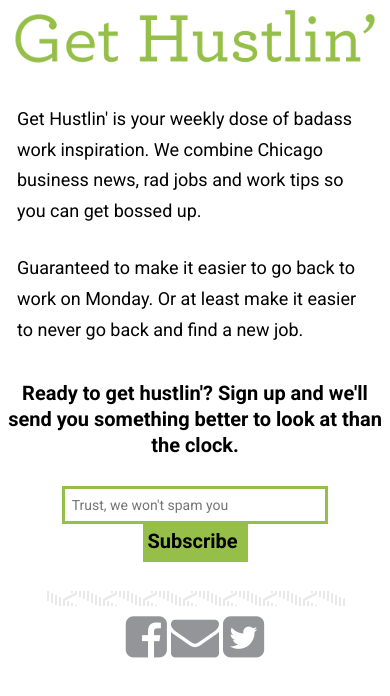
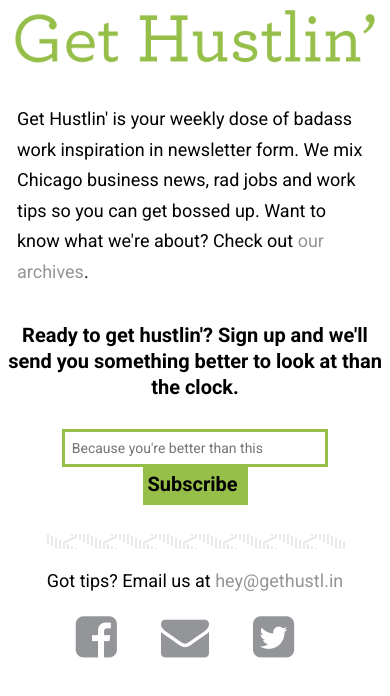
Before and after one commit to sarahcollins/gethustlin, a plain HTML site: page index.html in a window 390 px wide. Drawn offline with Linux system fonts and the light colour scheme.

Commit message:
Slight UX updates
Updated the social tools to space properly on mobile. Hopefully fixed
the email entry bar on mobile.

```diff
--- a/index.html
+++ b/index.html
@@ -16,16 +16,15 @@
 <img src="images/GetHustlin.png" width="100%">
 <p> </p>
    <p>
-Get Hustlin' is your weekly dose of badass work inspiration. We combine Chicago business news, rad jobs and work tips so you can get bossed up.</p>
-
-<p>Guaranteed to make it easier to go back to work on Monday. Or at least make it easier to never go back and find a new job.
-    </p>
+Get Hustlin' is your weekly dose of badass work inspiration in newsletter form. We mix Chicago business news, rad jobs and work tips so you can get bossed up. Want to know what we're about? Check out <a href="http://tinyletter.com/GetHustlin/archive" target="_blank">our archives</a>.</p>
 
 <h2>Ready to get hustlin'? Sign up and we'll send you something better to look at than the clock.</h2>
 
-    <form style="padding:3px;text-align:center;" action="https://tinyletter.com/GetHustlin" method="post" target="popupwindow" onsubmit="window.open('https://tinyletter.com/GetHustlin', 'popupwindow', 'scrollbars=yes,width=800,height=600');return true"><p><input type="text" name="email" placeholder="Trust, we won't spam you" id="tlemail" /><input type="submit" value="Subscribe" /></p></form>
+    <form style="padding:3px;text-align:center;min-width:200px;" action="https://tinyletter.com/GetHustlin" method="post" target="popupwindow" onsubmit="window.open('https://tinyletter.com/GetHustlin', 'popupwindow', 'scrollbars=yes,width=800,height=600');return true"><p><input type="text" name="email" placeholder="Because you're better than this" id="tlemail" /><input type="submit" value="Subscribe" /></p></form>
 
     <hr width="80%">
+
+    <p style="text-align:center;">Got tips? Email us at <a href="emailto:hey@gethustl.in">hey@gethustl.in</a></p>
 
 <div class="social">
 <a href="https://www.facebook.com/gethustlin" target="_blank"><span class="fa fa-facebook-square fa-3x"></a></span>
--- a/styles/main.css
+++ b/styles/main.css
@@ -48,8 +48,9 @@ h3
 .social
 {
     text-align: center;
+    letter-spacing: 20px;
+
 }
-
 
 ul
 {
```
